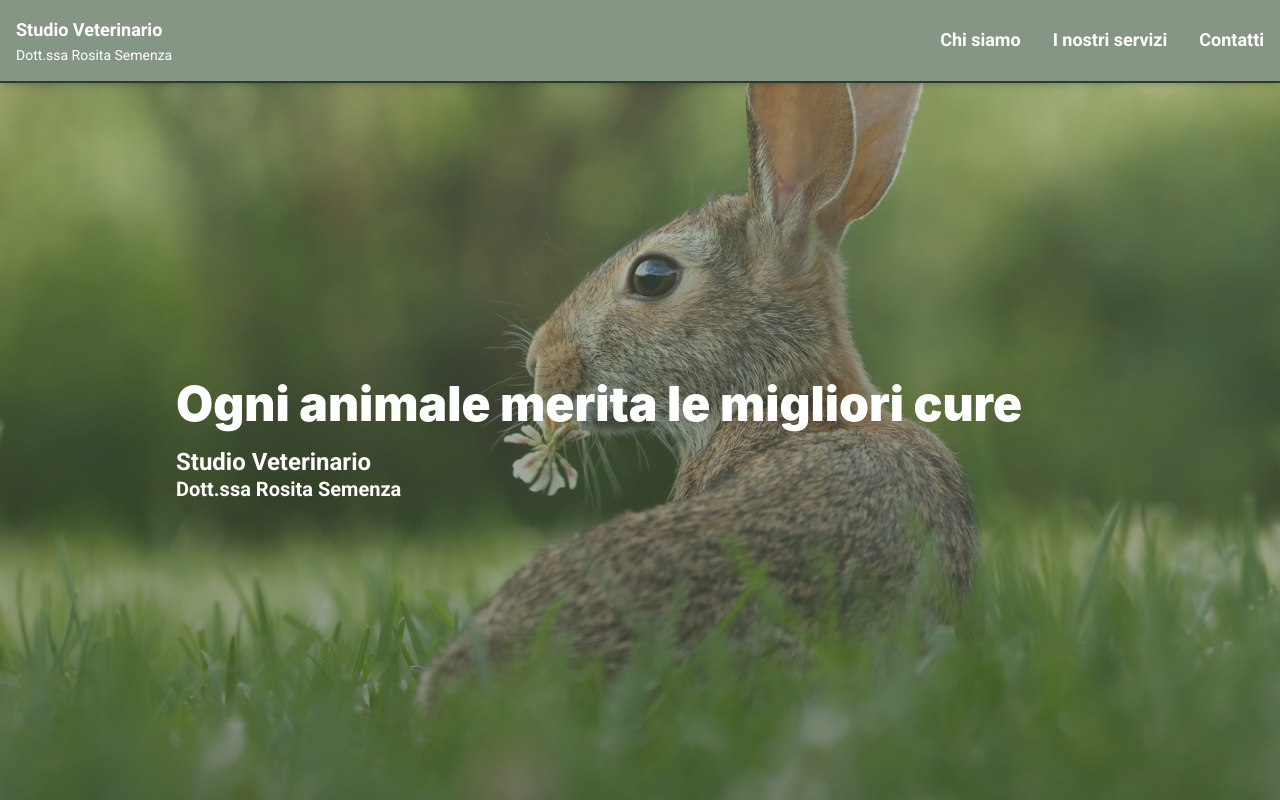
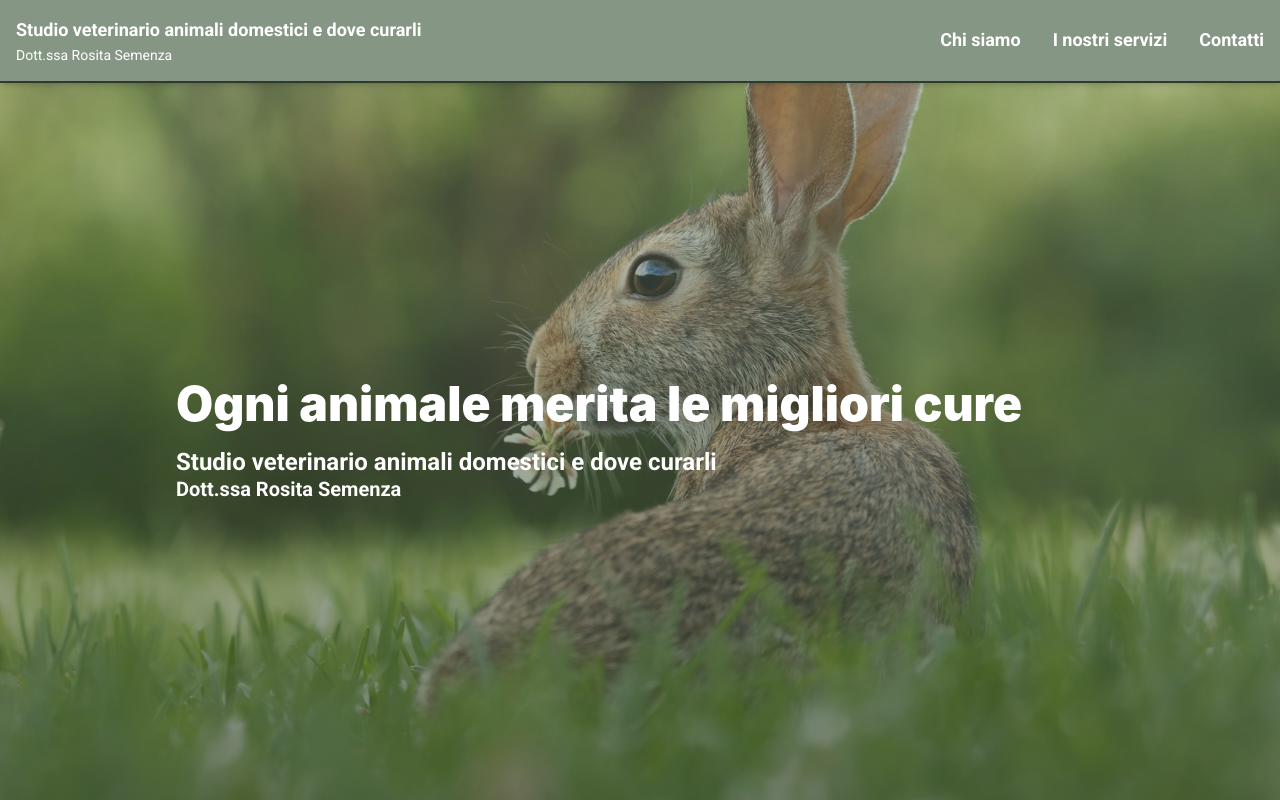
Before and after one commit to Jfscastro88/Vet-Rosita-Web, a Next.js app in the folder RosiVetStudio/: page / in a window 1280 px wide. Shown: the top 800 px of the page. Built offline with nearby package versions, Linux system fonts and the light colour scheme.

Commit message:
name updated

```diff
--- a/RosiVetStudio/src/components/header/Header.tsx
+++ b/RosiVetStudio/src/components/header/Header.tsx
@@ -115,7 +115,7 @@ function BrandMark() {
           lineHeight: "var(--mantine-line-height-lg)",
         }}
       >
-        Studio Veterinario
+        Studio veterinario animali domestici e dove curarli
       </span>
       <span
         style={{
--- a/RosiVetStudio/src/components/hero/Hero.tsx
+++ b/RosiVetStudio/src/components/hero/Hero.tsx
@@ -27,8 +27,11 @@ export default function Hero() {
         <Title className={classes.title} order={1}>
           Ogni animale merita le migliori cure
         </Title>
-        <p className={classes.subTitle} style={{ marginTop: "var(--mantine-spacing-sm)", marginBottom: 0 }}>
-          Studio Veterinario
+        <p
+          className={classes.subTitle}
+          style={{ marginTop: "var(--mantine-spacing-sm)", marginBottom: 0 }}
+        >
+          Studio veterinario animali domestici e dove curarli
           <span className={classes.description} style={{ display: "block" }}>
             Dott.ssa Rosita Semenza
           </span>
```
